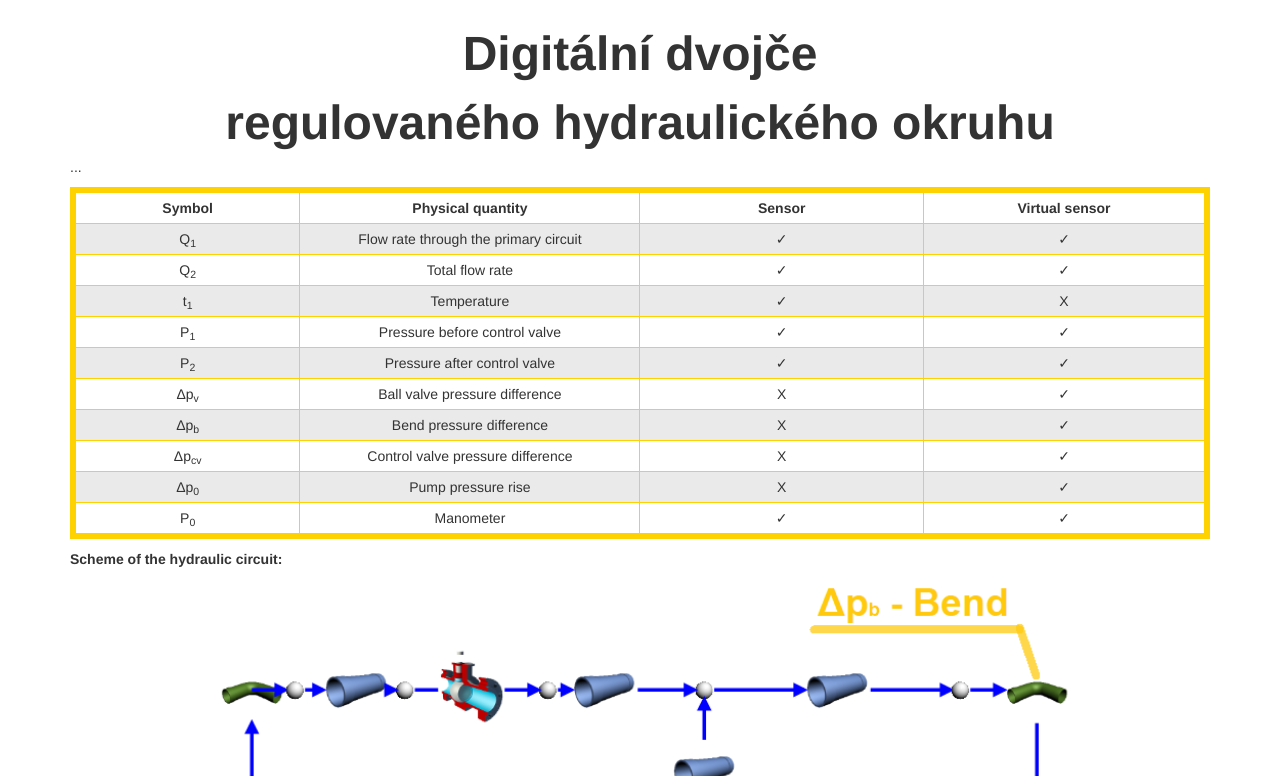
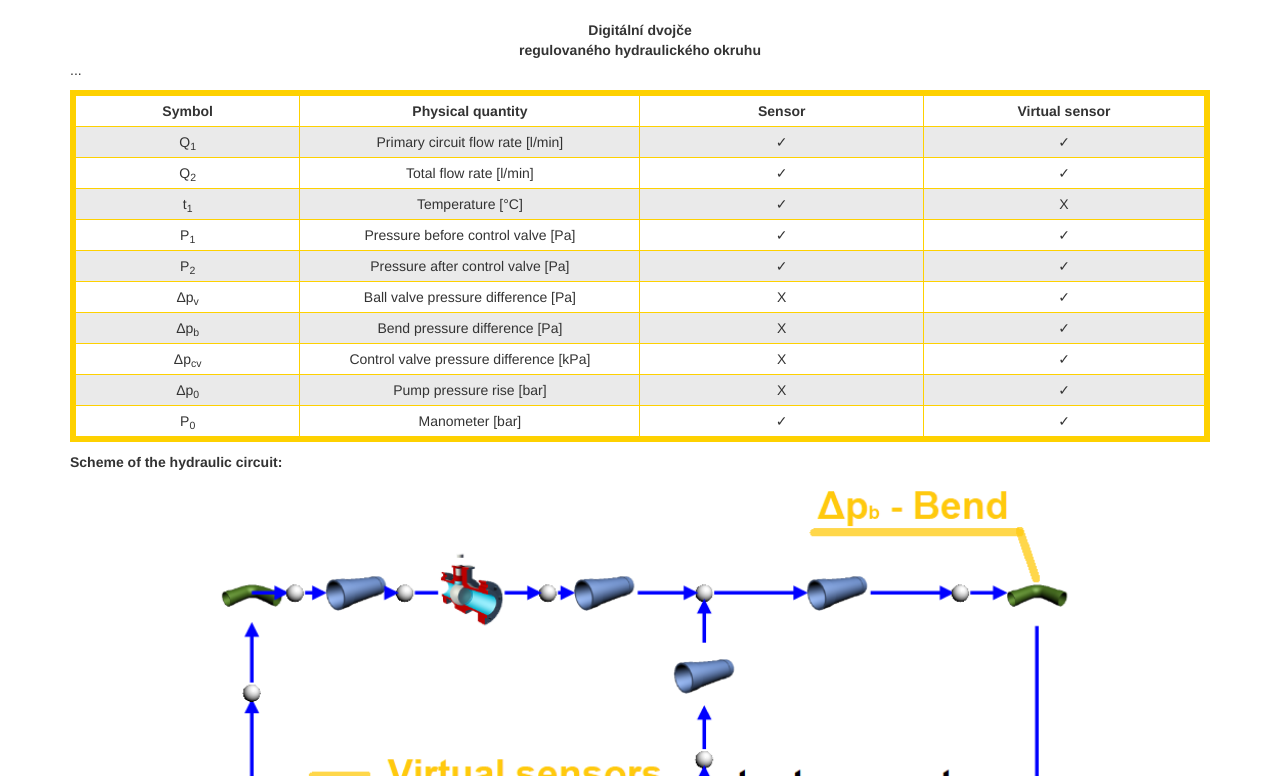
Before and after one commit to pkonas/devel-gcloud, a Flask app: template app/templates/index.html in a window 1280 px wide. Shown: the part 52-828 px from the top of the page. Run offline with Flask 2, Linux system fonts and the light colour scheme; the template is opened without the code that fills it, so the values that code supplies are empty; some libraries are stand-ins or nearby versions.

Commit message:
tables updated

```diff
--- a/app/templates/index.html
+++ b/app/templates/index.html
@@ -8,8 +8,8 @@
         <body>
           <div>
 
-            <b><font size="100"><CENTER>Digitální dvojče</CENTER></font></b>
-            <b><font size="90"><CENTER>regulovaného hydraulického okruhu</CENTER></font></b>
+            <b><CENTER>Digitální dvojče</CENTER></b>
+            <b><CENTER>regulovaného hydraulického okruhu</CENTER></b>
             <p>...</p>
           </div>
         <div>
@@ -22,61 +22,61 @@
             </tr>
             <tr>
               <td>Q<sub>1</sub></td>
-              <td>Flow rate through the primary circuit</td>
+              <td>Primary circuit flow rate [l/min]</td>
               <td>✓</td>
               <td>✓</td>
             </tr>
             <tr>
               <td>Q<sub>2</sub></td>
-              <td>Total flow rate</td>
+              <td>Total flow rate [l/min]</td>
               <td>✓</td>
               <td>✓</td>
             </tr>
             <tr>
               <td>t<sub>1</sub></td>
-              <td>Temperature</td>
+              <td>Temperature [°C]</td>
               <td>✓</td>
               <td>X</td>
             </tr>
             <tr>
               <td>P<sub>1</sub></td>
-              <td>Pressure before control valve</td>
+              <td>Pressure before control valve [Pa]</td>
               <td>✓</td>
               <td>✓</td>
             </tr>
             <tr>
               <td>P<sub>2</sub></td>
-              <td>Pressure after control valve</td>
+              <td>Pressure after control valve [Pa]</td>
               <td>✓</td>
               <td>✓</td>
             </tr>
             <tr>
               <td>Δp<sub>v</sub></td>
-              <td>Ball valve pressure difference</td>
+              <td>Ball valve pressure difference [Pa]</td>
               <td>X</td>
               <td>✓</td>
             </tr>
             <tr>
               <td>Δp<sub>b</sub></td>
-              <td>Bend pressure difference</td>
+              <td>Bend pressure difference [Pa]</td>
               <td>X</td>
               <td>✓</td>
             </tr>
             <tr>
               <td>Δp<sub>cv</sub></td>
-              <td>Control valve pressure difference</td>
+              <td>Control valve pressure difference [kPa]</td>
               <td>X</td>
               <td>✓</td>
             </tr>
             <tr>
               <td>Δp<sub>0</sub></td>
-              <td>Pump pressure rise</td>
+              <td>Pump pressure rise [bar]</td>
               <td>X</td>
               <td>✓</td>
             </tr>
             <tr>
               <td>P<sub>0</sub></td>
-              <td>Manometer</td>
+              <td>Manometer [bar]</td>
               <td>✓</td>
               <td>✓</td>
             </tr>
```
Also changed, not shown: app/templates/virtual_sensors.html (+7 -7 lines), app.db.
